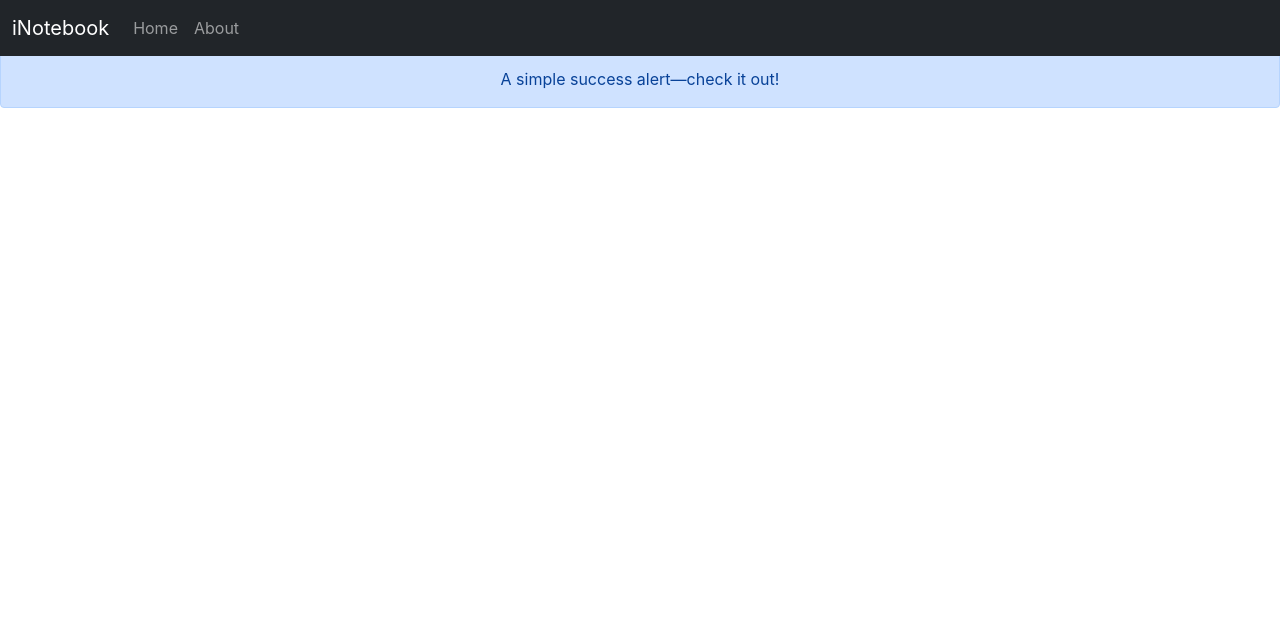
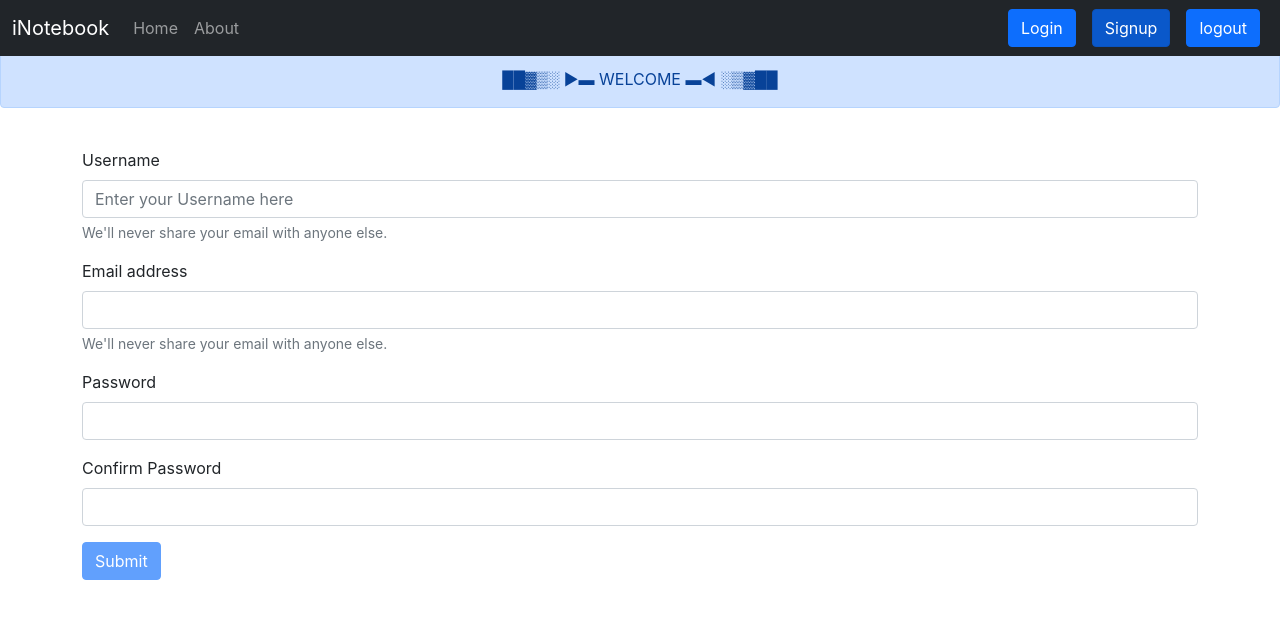
Before and after one commit to ErMapsh/inotebook, a React (Create React App) app: page /signup in a window 1280 px wide. Shown: the top 618 px of the page. Built offline with nearby package versions, Linux system fonts and the light colour scheme.

Commit message:
login page working correctly

```diff
--- a/src/App.js
+++ b/src/App.js
@@ -5,6 +5,8 @@ import Alert from "./components/Alert";
 import Home from "./components/Home";
 import About from "./components/About";
 import NoteState from "./context/notes/NoteState";
+import Login from "./components/Login";
+import Signup from "./components/Signup";
 
 export default function App() {
   return (
@@ -17,6 +19,8 @@ export default function App() {
             <Routes>
               <Route exact path="/" element={<Home />} />
               <Route exact path="/about" element={<About />} />
+              <Route exact path="/login" element={<Login/>} />
+              <Route exact path="/signup" element={<Signup/>} />
             </Routes>
           </div>
         </Router>
--- a/src/components/Alert.js
+++ b/src/components/Alert.js
@@ -1,12 +1,15 @@
+import { useContext } from "react"
 import React from 'react'
+import NoteContext from "../context/notes/NoteContext"
 
 export default function Alert(props) {
+    const context = useContext(NoteContext)
+    const { alert } = context;
     return (
-        <div style={{height: "50px", marginTop: "50px"}}>
-            <div className="alert alert-primary text-center" role="alert">
-                A simple success alert—check it out!
-                {/* {props.message} */}
+            <div style={{ height: "50px", marginTop: "50px" }}>
+                <div className="alert alert-primary text-center" role="alert">
+                    {alert.message}
+                </div>
             </div>
-        </div>
     )
 }
--- /dev/null
+++ b/src/components/Login.js
@@ -0,0 +1,56 @@
+import React, {useState, useContext} from 'react'
+import NoteContext from '../context/notes/NoteContext';
+import { useNavigate } from "react-router-dom";
+
+export default function Login() {
+    const [Credentials, setCredentials] = useState({email:"", password:""})
+    const context = useContext(NoteContext);
+    const {setalert} = context;
+    let navigate = useNavigate();
+
+    const loginSubmit = async (e)=>{
+        e.preventDefault();
+        // fetch api
+        const response = await fetch(`http://localhost:5000/api/auth/loginuser`, {
+            method: 'POST',
+            headers: {
+                'Content-Type': 'application/json'
+            },
+            body: JSON.stringify({email: Credentials.email, password: Credentials.password})//convert js to json
+        });
+        const json = await response.json();//here is response that will show u addnote info
+        // console.log(json)
+        if(json.success === true){
+            // save the authtoken in localstorage and redirect
+            setalert({message: "Successfully Login", situation: "Login"})
+            localStorage.setItem('auth-token', json.authtoken)
+            navigate("/")
+        }else{
+            setalert({message: json.error})
+        }
+    }
+    const onChange=(event)=>{
+        setCredentials({...Credentials, [event.target.name]: event.target.value })//here ...note is jo value note ke hai vo rahane de na aur jo change hoga means when event occur on that thing tabh value  assign kr dena us thing ko means title name ka event occur huva hai to {title: jo event occur ho raha hai vo}
+    }
+
+    return (
+        <div>
+            <form >
+                <div className="mb-3">
+                    <label htmlFor="email" className="form-label">Email address</label>
+                    <input type="email" className="form-control" id="email" name="email"  aria-describedby="emailHelp" onChange={onChange}/>
+                    <div id="emailHelp" className="form-text">Use correct credentials</div>
+                </div>
+                <div className="mb-3">
+                    <label htmlFor="Password" className="form-label">Password</label>
+                    <input type="password" name="password"  className="form-control" id="exampleInputPassword1" onChange={onChange}/>
+                </div>
+                {/* <div className="mb-3 form-check">
+                    <input type="checkbox" className="form-check-input" id="exampleCheck1" />
+                    <label className="form-check-label" htmlFor="exampleCheck1">Check me out</label>
+                </div> */}
+                <button type="submit" className="btn btn-primary" onClick={loginSubmit}>Submit</button>
+            </form>
+        </div>
+    )
+}
--- a/src/components/Navbar.js
+++ b/src/components/Navbar.js
@@ -1,5 +1,6 @@
-import React, { useEffect } from 'react';
+import React, { useEffect, useContext} from 'react';
 import { Link, useLocation } from "react-router-dom";
+import NoteContext from '../context/notes/NoteContext';
 
 
 export default function Navbar(props) {
@@ -9,6 +10,8 @@ export default function Navbar(props) {
         // eslint-disable-next-line
     }, [location.pathname]);
 
+    // const context = useContext(NoteContext)
+    // const {alert} = context;
     return (
         <div>
             <nav className="navbar navbar-expand-lg navbar-dark bg-dark fixed-top">
@@ -28,6 +31,12 @@ export default function Navbar(props) {
                             </li>
                         </ul>
                     </div>
+
+                    <div>
+                    <Link to="/login" className={`btn btn-primary mx-2 ${location.pathname === "/login" ? "active" : ""}`}>Login</Link>
+                    <Link to="/signup" className={`btn btn-primary mx-2 ${location.pathname === "/signup" ? "active" : ""}`} >Signup</Link>
+                    <Link to="/logout" className={`btn btn-primary mx-2`}>logout</Link>
+                    </div>
                 </div>
             </nav>
         </div>
--- /dev/null
+++ b/src/components/Signup.js
@@ -0,0 +1,62 @@
+import React, {useState, useContext} from 'react'
+import { useNavigate } from "react-router-dom";
+import NoteContext from '../context/notes/NoteContext';
+
+export default function Signup() {
+    const [firstTimeCredential, setfirstTimeCredential] = useState({username:"", email:"", password: ""})
+    let navigate = useNavigate();
+    const context = useContext(NoteContext)
+    const {setalert} = context;
+
+    const NewUserSubmit = async (e)=>{
+        e.preventDefault();
+        //api call
+        const response = await fetch(`http://localhost:5000/api/auth/createuser`, {
+            method: 'POST',
+            headers: {
+                'Content-Type': 'application/json'
+            },
+            body: JSON.stringify({username: firstTimeCredential.username, email: firstTimeCredential.email, password: firstTimeCredential.password})//convert js to json
+        });
+        let json = await response.json()
+        // console.log(json)
+        if(json.Success === true){
+            navigate("/")
+            setalert({message: json.message, situation: "Signup"})
+            localStorage.setItem('auth-token', json.authtoken)
+            //redireact to
+        }
+        else{
+            setalert({message: json.error})
+        }
+    }
+
+    const onChange=(event)=>{
+        setfirstTimeCredential({...firstTimeCredential, [event.target.name]: event.target.value })//here ...note is jo value note ke hai vo rahane de na aur jo change hoga means when event occur on that thing tabh value  assign kr dena us thing ko means title name ka event occur huva hai to {title: jo event occur ho raha hai vo}
+    }
+    return (
+        <div>
+            <form>
+                <div className="mb-3">
+                    <label htmlFor="username" className="form-label">Username</label>
+                    <input type="text" className="form-control" name="username" id="username" placeholder="Enter your Username here" aria-describedby="username"  onChange={onChange}/>
+                    <div id="username" className="form-text">We'll never share your email with anyone else.</div>
+                </div>
+                <div className="mb-3">
+                    <label htmlFor="email" className="form-label">Email address</label>
+                    <input type="email" className="form-control"  name="email" id="email" aria-describedby="emailHelp" onChange={onChange}/>
+                    <div id="email" className="form-text">We'll never share your email with anyone else.</div>
+                </div>
+                <div className="mb-3">
+                    <label htmlFor="password" className="form-label">Password</label>
+                    <input type="password" className="form-control" name="password" id="password"  onChange={onChange}/>
+                </div>
+                <div className="mb-3">
+                    <label htmlFor="password" className="form-label">Confirm Password</label>
+                    <input type="password" className="form-control"  id="Cpassword" name="Cpassword"  onChange={onChange}/>
+                </div>
+                <button type="submit" disabled={firstTimeCredential.password !== firstTimeCredential.Cpassword || firstTimeCredential.username.length<6} className="btn btn-primary" onClick={NewUserSubmit}>Submit</button>
+            </form>
+        </div>
+    )
+}
--- a/src/context/notes/NoteState.js
+++ b/src/context/notes/NoteState.js
@@ -6,6 +6,8 @@ const NoteState = (props) => {
     const host = "http://localhost:5000";
     const noteinitial = []
     const [notes, setNotes] = useState(noteinitial)
+    // const [logout, setlogout] = useState('')
+    const [alert, setalert] = useState({message: "██▓▒░ ►▬ WELCOME ▬◄ ░▒▓██", situation: ""})
 
     //gets all notes
     const getNotes = async ()=>{
@@ -25,7 +27,6 @@ const NoteState = (props) => {
     //Add a Note : we need to just add note in database after that getnotes automatically render new notes
     const addNote = async (title, description, tag) => {
         //Api call at backend
-
         const response = await fetch(`${host}/api/notes/addnote`, {
             method: 'POST',
             headers: {
@@ -35,7 +36,7 @@ const NoteState = (props) => {
             body: JSON.stringify({ title, description, tag })//convert js to json
         });
         const json = await response.json();//here is response that will show u addnote info
-        // console.log(json.data._id)
+        console.log(json.data)
 
         let note = {
             "_id": json.data._id,
@@ -92,7 +93,7 @@ const NoteState = (props) => {
     }
 
     return (
-        <NoteContext.Provider value={{ notes, setNotes, getNotes, addNote, delNote, upNote}}>
+        <NoteContext.Provider value={{ notes, setNotes, getNotes, addNote, delNote, upNote, alert, setalert}}>
             {props.children} {/*Essentially, props.children is a special prop, automatically passed to every component */}
         </NoteContext.Provider>
     )
```
Also changed, not shown: 1 other file (tests, documents, lock files or other folders).
